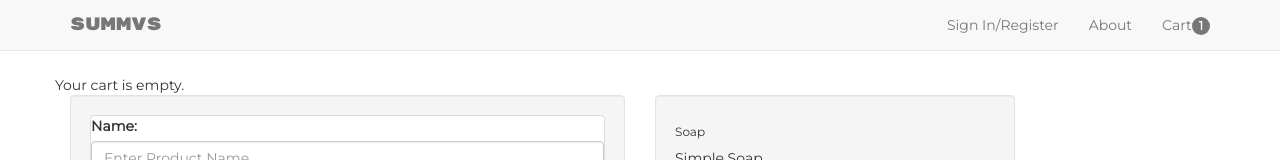
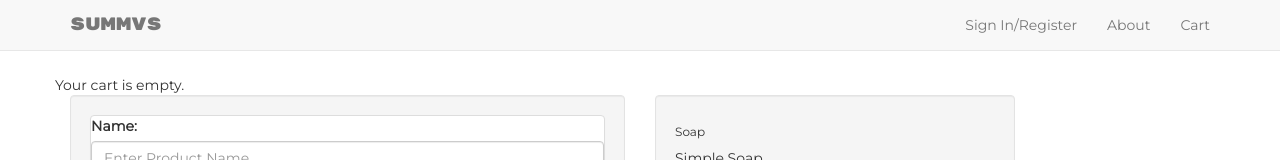
Before and after one commit to hectorcoronado/summvs, a React app: page / in a window 1280 px wide. Shown: the top 160 px of the page. Built offline with nearby package versions, Linux system fonts and the light colour scheme.

Commit message:
Menu badge displays # dynamically

```diff
--- a/src/components/Main.js
+++ b/src/components/Main.js
@@ -1,4 +1,5 @@
 import React, { Component } from 'react'
+import { connect } from 'react-redux'
 
 import Footer from './Footer'
 import Menu from './Menu'
@@ -7,7 +8,7 @@
   render () {
     return (
       <div>
-        <Menu />
+        <Menu cartItemsNumber={this.props.totalQty} />
         {this.props.children}
         <Footer />
       </div>
@@ -15,4 +16,10 @@
   }
 }
 
-export default Main
+const mapStateToProps = (state) => {
+  return {
+    totalQty: state.cart.totalQty
+  }
+}
+
+export default connect(mapStateToProps)(Main)
--- a/src/components/Menu.js
+++ b/src/components/Menu.js
@@ -17,9 +17,9 @@
             <NavItem eventKey={2} href='/about'>About</NavItem>
             <NavItem eventKey={3} href='/cart'>
               Cart
-              <Badge className='badge'>
-                1
-              </Badge>
+                {
+                  (this.props.cartItemsNumber > 0) ? (<Badge className='badge'> {this.props.cartItemsNumber}</Badge>) : ('')
+                }
             </NavItem>
           </Nav>
         </Navbar.Collapse>
```
